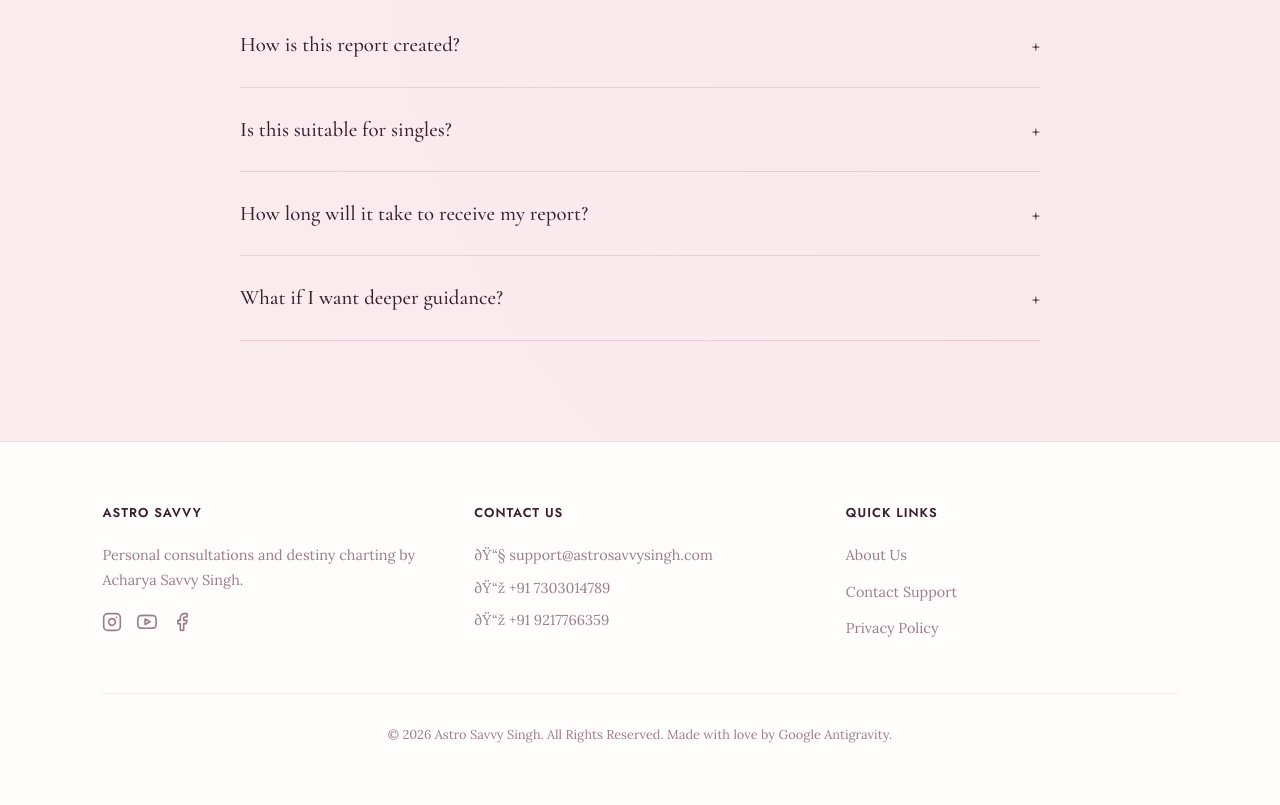
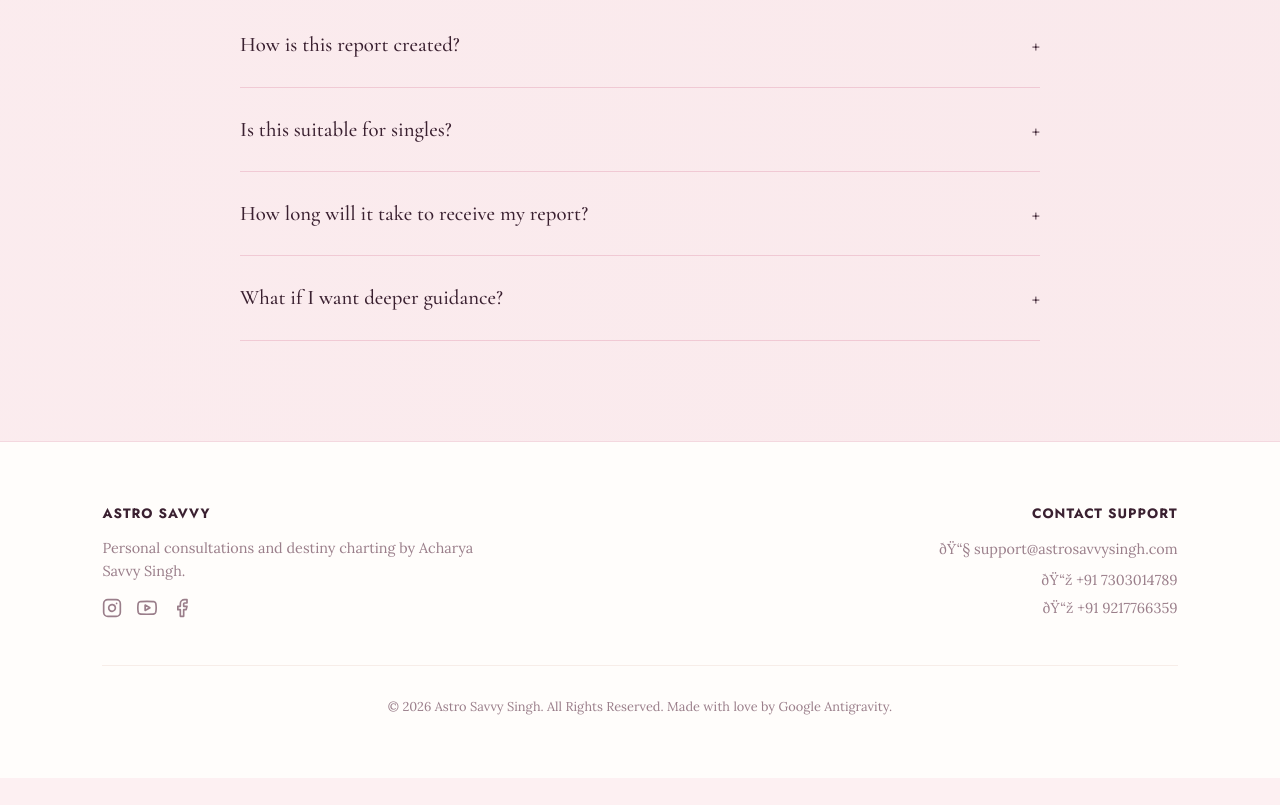
Before and after one commit to lenvthank-source/love-report, a plain HTML site: page frontend/order.html in a window 1280 px wide. Shown: the part 8212-9017 px from the top of the page. After the commit the page ends 8990 px from the top, so only its background shows below. Drawn offline with nearby package versions, Linux system fonts and the light colour scheme; no server answers.

Commit message:
style: simplify footer to two clean blocks (About & Support) to match mobile footer

```diff
--- a/frontend/order.html
+++ b/frontend/order.html
@@ -1326,37 +1326,31 @@
 
     <!-- Footer -->
     <footer>
-        <div class="footer-grid">
-            <div class="footer-col">
-                <h4>Astro Savvy</h4>
-                <p>Personal consultations and destiny charting by Acharya Savvy Singh.</p>
-                <div style="display: flex; gap: 15px; margin-top: 15px;">
-                    <a href="https://www.instagram.com/astrovaastusavvy?igsh=MTN3ZngyNWZtanRndQ==" target="_blank" style="color: var(--text-muted); font-size: 1.3rem; transition: color 0.3s;" onmouseover="this.style.color='var(--accent)'" onmouseout="this.style.color='var(--text-muted)'" title="Instagram">
+        <div style="display: flex; justify-content: space-between; align-items: flex-start; flex-wrap: wrap; gap: 40px; margin-bottom: 40px;">
+            <!-- Left Block: About Us & Socials -->
+            <div style="max-width: 380px;">
+                <h4 style="font-family: 'Jost', sans-serif; font-size: 0.85rem; font-weight: 700; text-transform: uppercase; color: var(--text-dark); margin-bottom: 12px; letter-spacing: 1px;">Astro Savvy</h4>
+                <p style="margin-bottom: 15px; line-height: 1.6; color: var(--text-muted);">Personal consultations and destiny charting by Acharya Savvy Singh.</p>
+                <div style="display: flex; gap: 15px;">
+                    <a href="https://www.instagram.com/astrovaastusavvy?igsh=MTN3ZngyNWZtanRndQ==" target="_blank" style="color: var(--text-muted); transition: color 0.3s;" onmouseover="this.style.color='var(--accent)'" onmouseout="this.style.color='var(--text-muted)'" title="Instagram">
                         <svg width="20" height="20" viewBox="0 0 24 24" fill="none" stroke="currentColor" stroke-width="2" stroke-linecap="round" stroke-linejoin="round"><rect x="2" y="2" width="20" height="20" rx="5" ry="5"></rect><path d="M16 11.37A4 4 0 1 1 12.63 8 4 4 0 0 1 16 11.37z"></path><line x1="17.5" y1="6.5" x2="17.51" y2="6.5"></line></svg>
                     </a>
-                    <a href="https://youtube.com/@astrovaastusavvy?si=KgXOZ0peUhQCt5Nj" target="_blank" style="color: var(--text-muted); font-size: 1.3rem; transition: color 0.3s;" onmouseover="this.style.color='var(--accent)'" onmouseout="this.style.color='var(--text-muted)'" title="YouTube">
+                    <a href="https://youtube.com/@astrovaastusavvy?si=KgXOZ0peUhQCt5Nj" target="_blank" style="color: var(--text-muted); transition: color 0.3s;" onmouseover="this.style.color='var(--accent)'" onmouseout="this.style.color='var(--text-muted)'" title="YouTube">
                         <svg width="20" height="20" viewBox="0 0 24 24" fill="none" stroke="currentColor" stroke-width="2" stroke-linecap="round" stroke-linejoin="round"><path d="M22.54 6.42a2.78 2.78 0 0 0-1.94-2C18.88 4 12 4 12 4s-6.88 0-8.6.46a2.78 2.78 0 0 0-1.94 2A29 29 0 0 0 1 11.75a29 29 0 0 0 .46 5.33A2.78 2.78 0 0 0 3.4 19c1.72.46 8.6.46 8.6.46s6.88 0 8.6-.46a2.78 2.78 0 0 0 1.94-2 29 29 0 0 0 .46-5.25 29 29 0 0 0-.46-5.33z"></path><polygon points="9.75 15.02 15.5 11.75 9.75 8.48 9.75 15.02"></polygon></svg>
                     </a>
-                    <a href="https://www.facebook.com/share/1DH5cSLbC8/?mibextid=wwXIfr" target="_blank" style="color: var(--text-muted); font-size: 1.3rem; transition: color 0.3s;" onmouseover="this.style.color='var(--accent)'" onmouseout="this.style.color='var(--text-muted)'" title="Facebook">
+                    <a href="https://www.facebook.com/share/1DH5cSLbC8/?mibextid=wwXIfr" target="_blank" style="color: var(--text-muted); transition: color 0.3s;" onmouseover="this.style.color='var(--accent)'" onmouseout="this.style.color='var(--text-muted)'" title="Facebook">
                         <svg width="20" height="20" viewBox="0 0 24 24" fill="none" stroke="currentColor" stroke-width="2" stroke-linecap="round" stroke-linejoin="round"><path d="M18 2h-3a5 5 0 0 0-5 5v3H7v4h3v8h4v-8h3l1-4h-4V7a1 1 0 0 1 1-1h3z"></path></svg>
                     </a>
                 </div>
             </div>
-            <div class="footer-col">
-                <h4>Contact Us</h4>
-                <ul>
-                    <li style="margin-bottom: 8px; color: var(--text-muted);">📧 <a href="mailto:support@astrosavvysingh.com" style="color: var(--text-muted); text-decoration: none; transition: color 0.3s;" onmouseover="this.style.color='var(--accent)'" onmouseout="this.style.color='var(--text-muted)'">support@astrosavvysingh.com</a></li>
-                    <li style="margin-bottom: 8px; color: var(--text-muted);">📞 <a href="tel:+917303014789" style="color: var(--text-muted); text-decoration: none; transition: color 0.3s;" onmouseover="this.style.color='var(--accent)'" onmouseout="this.style.color='var(--text-muted)'">+91 7303014789</a></li>
-                    <li style="color: var(--text-muted);">📞 <a href="tel:+919217766359" style="color: var(--text-muted); text-decoration: none; transition: color 0.3s;" onmouseover="this.style.color='var(--accent)'" onmouseout="this.style.color='var(--text-muted)'">+91 9217766359</a></li>
-                </ul>
-            </div>
-            <div class="footer-col">
-                <h4>Quick Links</h4>
-                <ul>
-                    <li><a href="#">About Us</a></li>
-                    <li><a href="#">Contact Support</a></li>
-                    <li><a href="#">Privacy Policy</a></li>
-                </ul>
+            <!-- Right Block: Contacts & Support -->
+            <div style="text-align: right; min-width: 250px;">
+                <h4 style="font-family: 'Jost', sans-serif; font-size: 0.85rem; font-weight: 700; text-transform: uppercase; color: var(--text-dark); margin-bottom: 12px; letter-spacing: 1px;">Contact Support</h4>
+                <div style="line-height: 1.8; color: var(--text-muted);">
+                    <p style="margin-bottom: 5px;">📧 <a href="mailto:support@astrosavvysingh.com" style="color: var(--text-muted); text-decoration: none; transition: color 0.3s;" onmouseover="this.style.color='var(--accent)'" onmouseout="this.style.color='var(--text-muted)'">support@astrosavvysingh.com</a></p>
+                    <p style="margin-bottom: 3px;">📞 <a href="tel:+917303014789" style="color: var(--text-muted); text-decoration: none; transition: color 0.3s;" onmouseover="this.style.color='var(--accent)'" onmouseout="this.style.color='var(--text-muted)'">+91 7303014789</a></p>
+                    <p>📞 <a href="tel:+919217766359" style="color: var(--text-muted); text-decoration: none; transition: color 0.3s;" onmouseover="this.style.color='var(--accent)'" onmouseout="this.style.color='var(--text-muted)'">+91 9217766359</a></p>
+                </div>
             </div>
         </div>
         <div class="footer-bottom">
```
